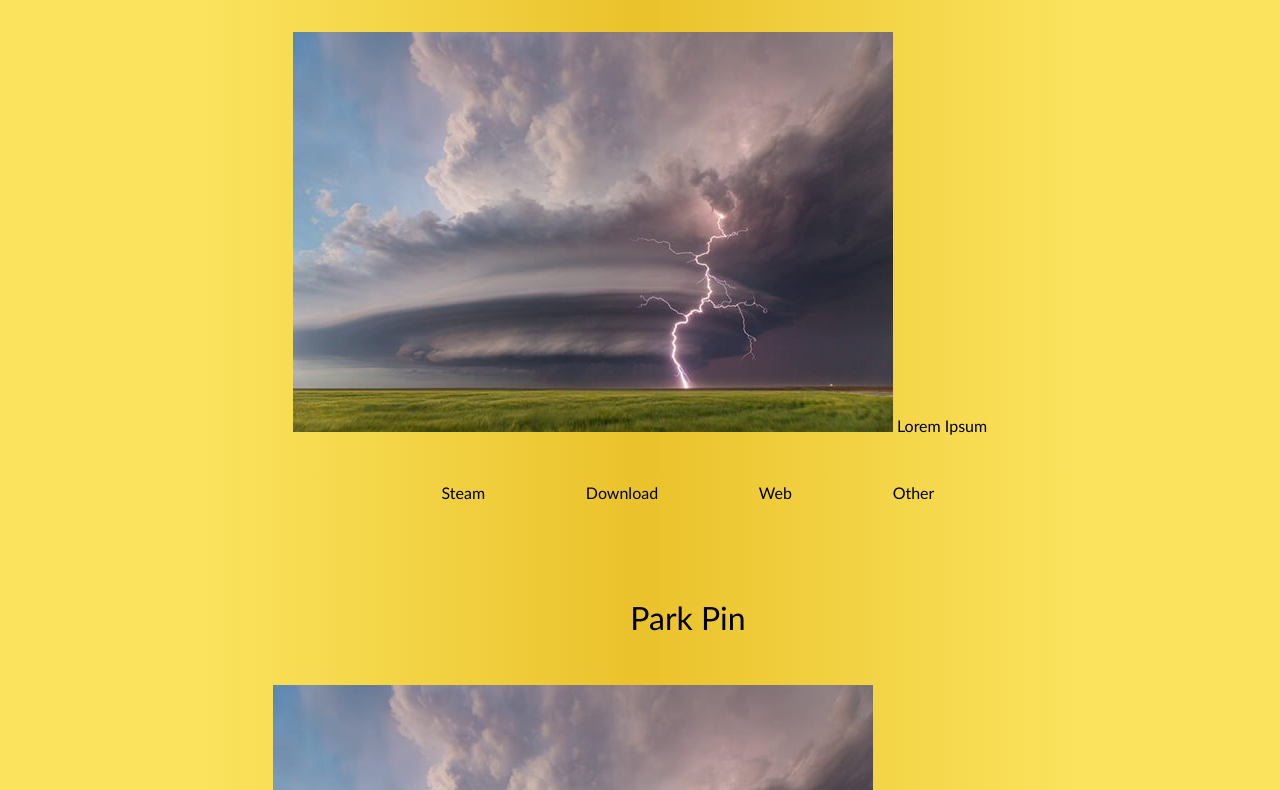
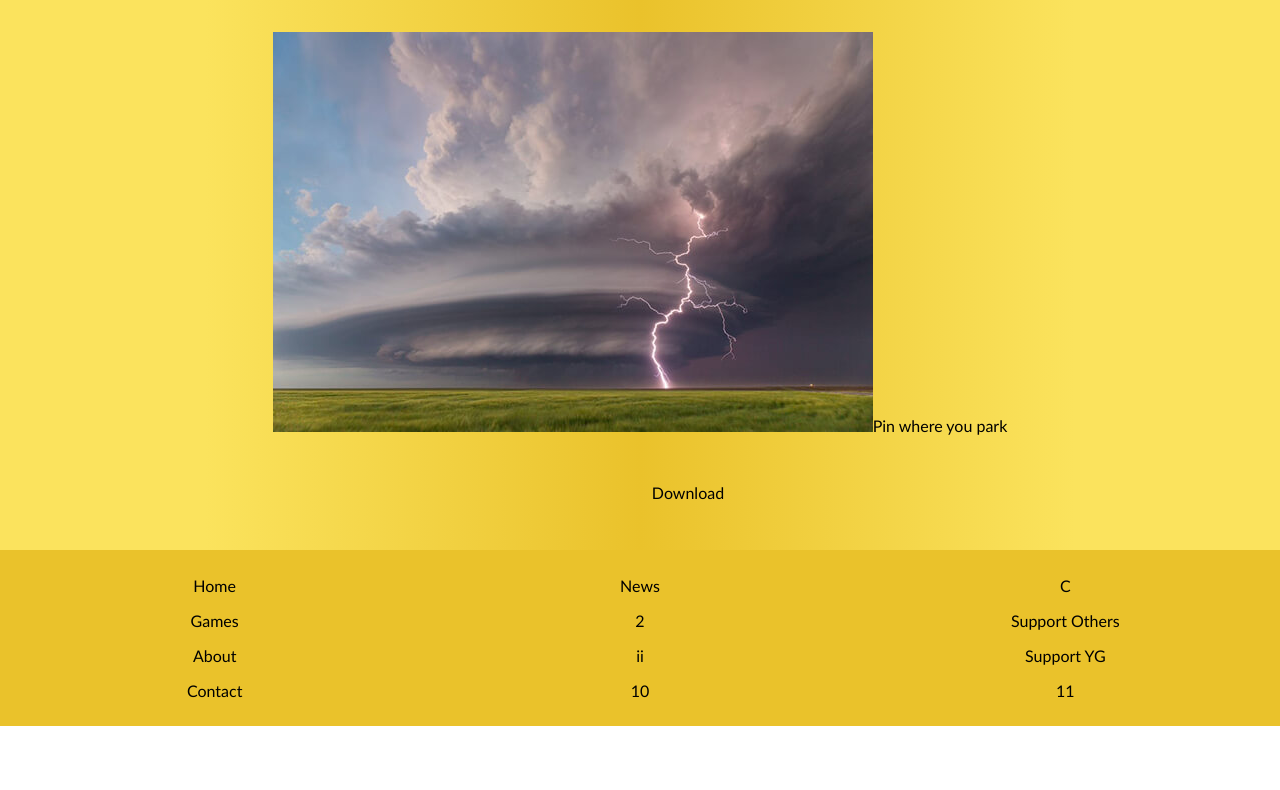
Before and after one commit to Yellow-Games/Portfolio, a plain HTML site: page game_or_project.html in a window 1280 px wide. Shown: the part 285-1075 px from the top of the page. After the commit the page ends 1011 px from the top, so only its background shows below. Drawn offline with Linux system fonts and the light colour scheme.

Commit message:
Formatting Project page buttons as well as polishing the system.

```diff
--- a/game_or_project.html
+++ b/game_or_project.html
@@ -1,6 +1,7 @@
 <!DOCTYPE html>
 
 <html>
+
 <head>
     <title></title>
 
@@ -8,32 +9,24 @@
     <link rel="stylesheet" href="game_or_project-style.css">
     <script defer src="game_or_project.js"></script>
 </head>
+
 <body>
     <nav>
         <div id="logo-title">Yellow Games</div>
-		<a href="index.html" id="left-nav-item"" class="nav-item">Home</a>
+        <a href="index.html" id="left-nav-item" class="nav-item">Home</a>
         <a href="#" class="nav-item">Games</a>
         <a href="about.html" class="nav-item">About</a>
         <a href="mailto:scottiben08@gmail.com" id="right-nav-item" class="nav-item">Contact</a>
     </nav>
 
     <main id="project-wrapper" class="main-display">
-		<div class="pod">
-			<span class="title">Name</span>
-			<img src="supercell.png" alt="Game Image">
-			<span>Lorem Ipsum</span>
-			<div class="button-options">
-				<a href="#">Steam</a>
-				<a href="#">Download</a>
-				<a href="#">Web</a>
-				<a href="#">Other</a>
-			</div>
-		</div>
     </main>
 
     <footer>
         <table>
-			<tr><td></td></tr>
+            <tr>
+                <td></td>
+            </tr>
             <tr>
                 <td><a class="footer-link" href="index.html">Home</a></td>
                 <td><a class="footer-link" href="index.html">News</a></td>
@@ -54,8 +47,11 @@
                 <td><a class="footer-link" href="index.html">10</a></td>
                 <td><a class="footer-link" href="index.html">11</a></td>
             </tr>
-			<tr><td></td></tr>
+            <tr>
+                <td></td>
+            </tr>
         </table>
     </footer>
 </body>
+
 </html>
--- a/game_or_project.js
+++ b/game_or_project.js
@@ -1,9 +1,10 @@
 class project {
 
-	constructor (name, desc, imgPth) {
+    constructor(name, desc, imgPth, buttons) {
         this.name = name;
         this.desc = desc;
         this.imgPth = imgPth;
+        this.buttons = buttons;
     }
 
     getTitle() {
@@ -17,17 +18,24 @@ class project {
     getImgPth() {
         return this.imgPth;
     }
+
+    getButtons() {
+        return this.buttons;
+    }
 }
 
 
 let projects = [
-				new project("Park Pin","Pin where you park", "supercell.png"),
-				new project("Other Project","Some Description", "supercell.png")
+    new project("Park Pin", "Pin where you park", "supercell.png", ["download"]),
+    new project("Other Project", "Some Description", "supercell.png", ["download", "steam", "other"])
 ];
 
-projects.forEach(createPod);
+// projects.forEach(createPod);
+var index = 0;
 
-function createPod (item, index) {
+createPod(projects[index]);
+
+function createPod(item) {
 
     let main = document.getElementById("project-wrapper");
 
@@ -60,16 +68,17 @@ function createPod (item, index) {
     const buttons = document.createElement("div");
     buttons.classList.add("button-options");
 
-	const button1 = document.createElement("a");
-	const bText1 = document.createTextNode("Button 1");
-	button1.appendChild(bText1);
+    let itemButtons = item.getButtons();
 
-	const button2 = document.createElement("a");
-	const bText2 = document.createTextNode("Button 2");
-	button2.appendChild(bText2);
+    for (var i = 0; i < itemButtons.length; i++) {
+        const button = document.createElement("a");
 
-	buttons.appendChild(button1);
-	buttons.appendChild(button2);
+        const bText = document.createTextNode(capFirstLetter(itemButtons[i]))
+
+        button.appendChild(bText);
+
+        buttons.appendChild(button);
+    }
 
     pod.appendChild(title);
     pod.appendChild(pic);
@@ -79,3 +88,16 @@ function createPod (item, index) {
     main.appendChild(pod);
     // main.appendChild(title);
 }
+
+function capFirstLetter(word) {
+    let letters = word.split("");
+    letters[0] = letters[0].toUpperCase();
+
+    var newString = "";
+
+    for (var j = 0; j < letters.length; j++) {
+        newString += letters[j];
+    }
+
+    return newString;
+}
```
Lines whose indentation alone changed are shown as unchanged.
